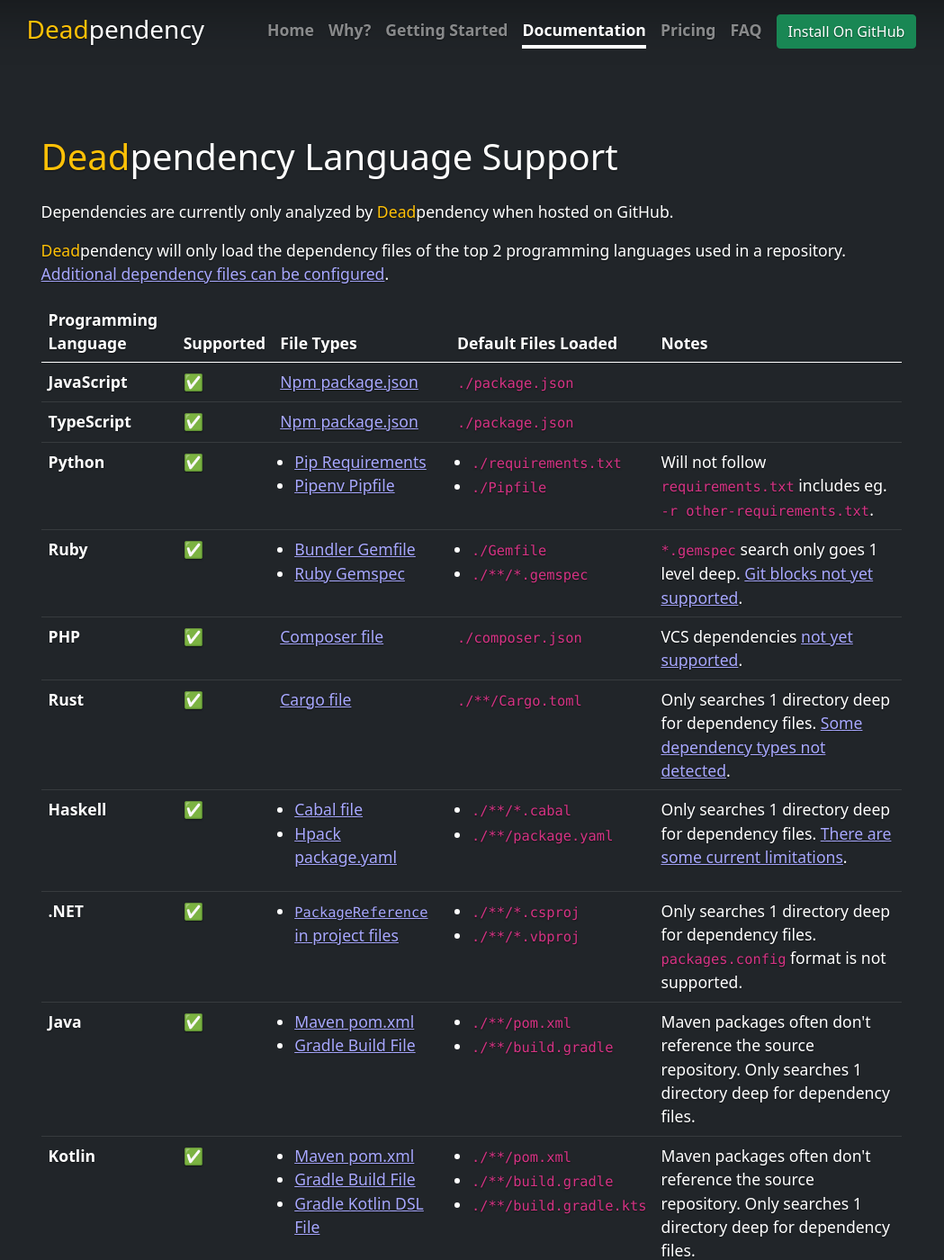
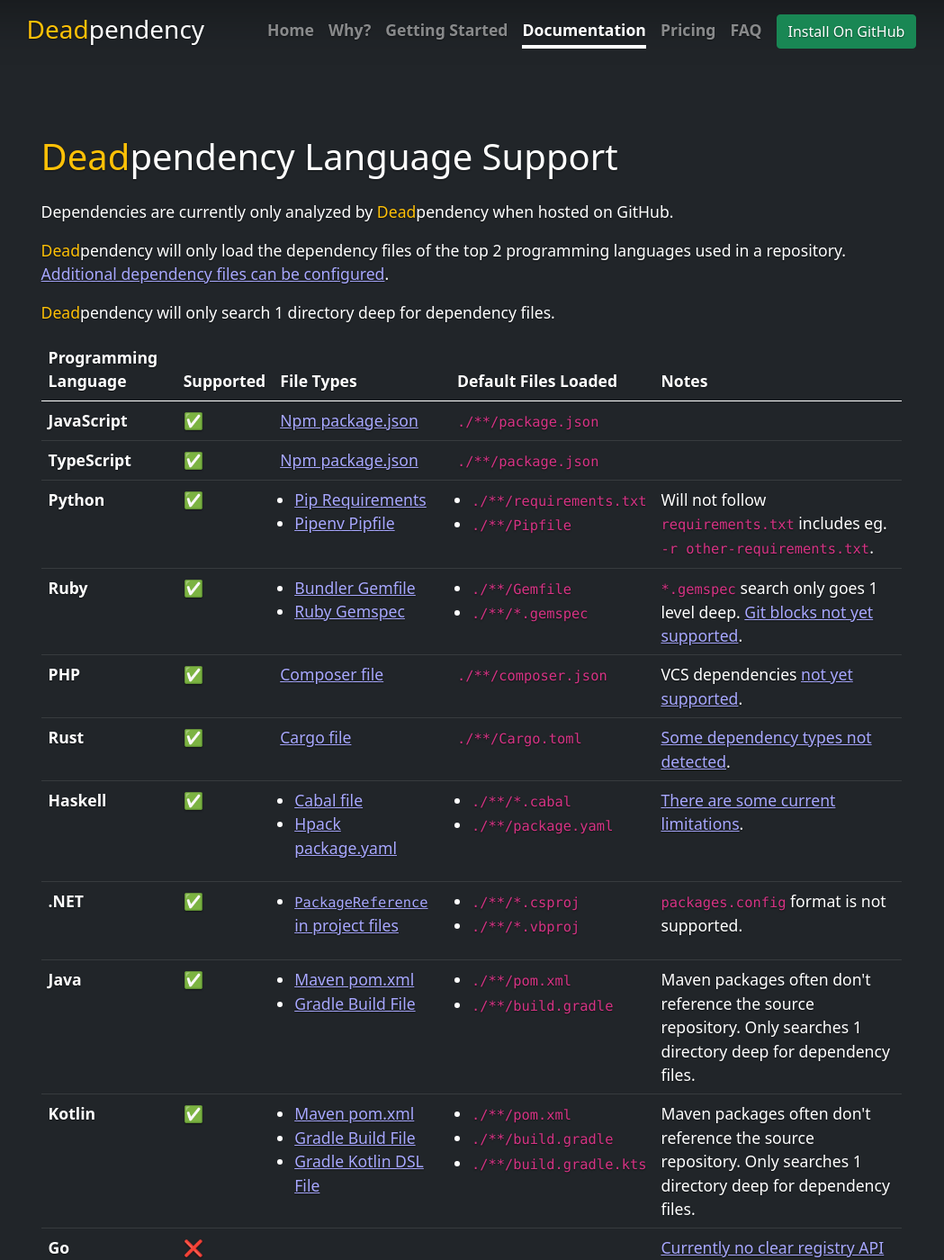
Before and after one commit to deadpendency/deadpendency.github.io, a Jekyll site: the page built from docs/language-support.html, in a window 1280 px wide and 1400 px high. Shown: the whole window at 90% size, without its empty margins (116-1165 px from the left). Built offline with Jekyll 4.4.1, drawn with Linux system fonts in a browser that asks for light colours; nearby versions of some CDN libraries.

Commit message:
Update doco with full search deadpendency will do

```diff
--- a/docs/language-support.html
+++ b/docs/language-support.html
@@ -16,6 +16,10 @@
   <span class="text-warning">Dead</span><span class="text-white">pendency</span> will only load the dependency files of the top 2 programming languages used in a repository. <a href="config#additional-dependency-files">Additional dependency files can be configured</a>.
 </p>
 
+<p>
+  <span class="text-warning">Dead</span><span class="text-white">pendency</span> will only search 1 directory deep for dependency files.
+</p>
+
 <table class="table table-dark">
   <thead>
     <tr>
@@ -31,14 +35,14 @@
       <th scope="row">JavaScript</td>
       <td>✅</td>
       <td><a href="https://docs.npmjs.com/files/package.json" target="_blank" rel="noopener">Npm package.json</a></td>
-      <td><code>./package.json</code></td>
+      <td><code>./**/package.json</code></td>
       <td></td>
     </tr>
     <tr>
       <th scope="row">TypeScript</td>
       <td>✅</td>
       <td><a href="https://docs.npmjs.com/files/package.json" target="_blank" rel="noopener">Npm package.json</a></td>
-      <td><code>./package.json</code></td>
+      <td><code>./**/package.json</code></td>
       <td></td>
     </tr>
     <tr>
@@ -52,8 +56,8 @@
       </td>
       <td>
         <ul>
-          <li><code>./requirements.txt</code></li>
-          <li><code>./Pipfile</code></li>
+          <li><code>./**/requirements.txt</code></li>
+          <li><code>./**/Pipfile</code></li>
         </ul>
       </td>
       <td>Will not follow <code>requirements.txt</code> includes eg. <code>-r other-requirements.txt</code>.</td>
@@ -69,7 +73,7 @@
       </td>
       <td>
         <ul>
-          <li><code>./Gemfile</code></li>
+          <li><code>./**/Gemfile</code></li>
           <li><code>./**/*.gemspec</code></li>
         </ul>
       </td>
@@ -79,7 +83,7 @@
       <th scope="row">PHP</td>
       <td>✅</td>
       <td><a href="https://getcomposer.org/doc/01-basic-usage.md#composer-json-project-setup" target="_blank" rel="noopener">Composer file</a></td>
-      <td><code>./composer.json</code></td>
+      <td><code>./**/composer.json</code></td>
       <td>VCS dependencies <a href="https://github.com/deadpendency/deadpendency/issues/9" target="_blank" rel="noopener">not yet supported</a>.</td>
     </tr>
     <tr>
@@ -87,7 +91,7 @@
       <td>✅</td>
       <td><a href="https://doc.rust-lang.org/cargo/reference/manifest.html" target="_blank" rel="noopener">Cargo file</a></td>
       <td><code>./**/Cargo.toml</code></td>
-      <td>Only searches 1 directory deep for dependency files. <a href="https://github.com/deadpendency/deadpendency/issues?q=is%3Aissue+is%3Aopen+label%3Alanguage%2Frust" target="_blank" rel="noopener">Some dependency types not detected</a>.</td>
+      <td><a href="https://github.com/deadpendency/deadpendency/issues?q=is%3Aissue+is%3Aopen+label%3Alanguage%2Frust" target="_blank" rel="noopener">Some dependency types not detected</a>.</td>
     </tr>
     <tr>
       <th scope="row">Haskell</td>
@@ -104,7 +108,7 @@
           <li><code>./**/package.yaml</code></li>
         </ul>
       </td>
-      <td>Only searches 1 directory deep for dependency files. <a href="https://github.com/deadpendency/deadpendency/issues?q=is%3Aissue+is%3Aopen+label%3Alanguage%2Fhaskell" target="_blank" rel="noopener">There are some current limitations</a>.</td>
+      <td><a href="https://github.com/deadpendency/deadpendency/issues?q=is%3Aissue+is%3Aopen+label%3Alanguage%2Fhaskell" target="_blank" rel="noopener">There are some current limitations</a>.</td>
     </tr>
     <tr>
       <th scope="row">.NET</td>
@@ -120,7 +124,7 @@
           <li><code>./**/*.vbproj</code></li>
         </ul>
       </td>
-      <td>Only searches 1 directory deep for dependency files. <code>packages.config</code> format is not supported.</td>
+      <td><code>packages.config</code> format is not supported.</td>
     </tr>
     <tr>
       <th scope="row">Java</td>
```
